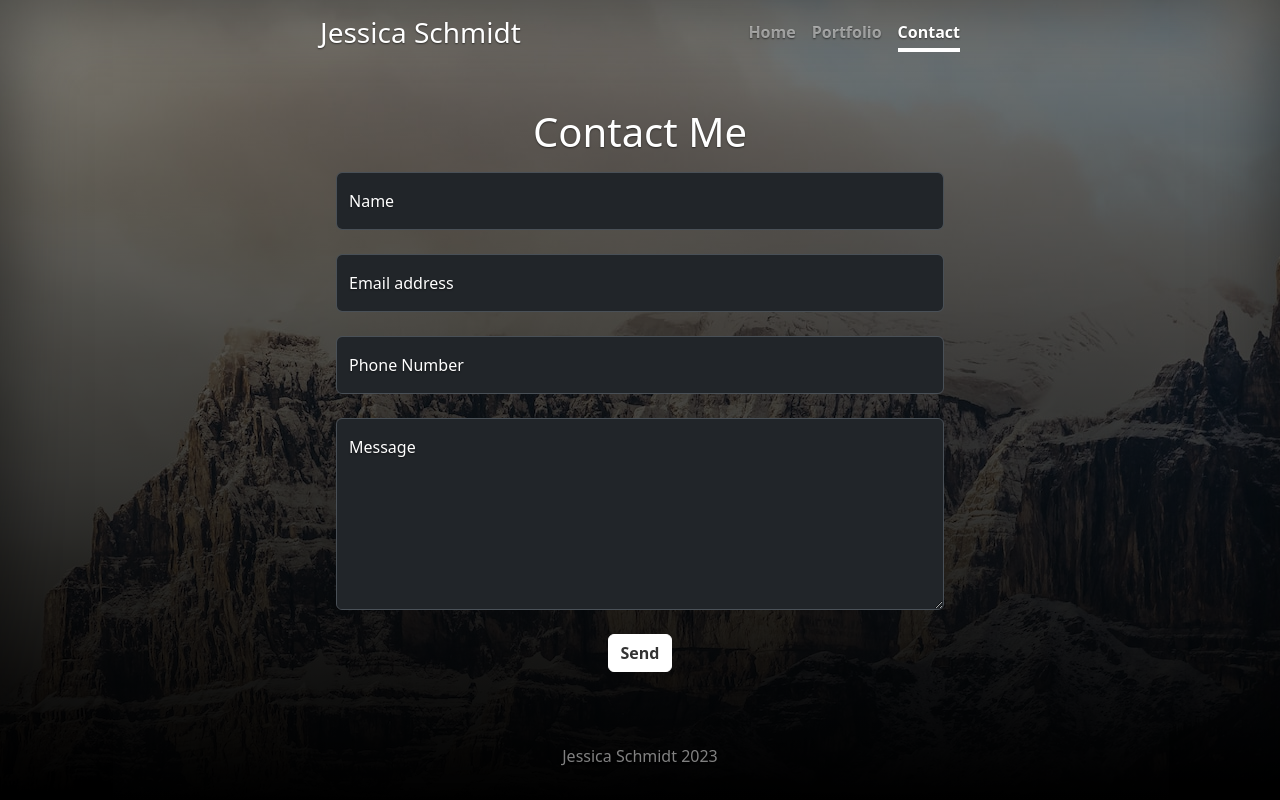
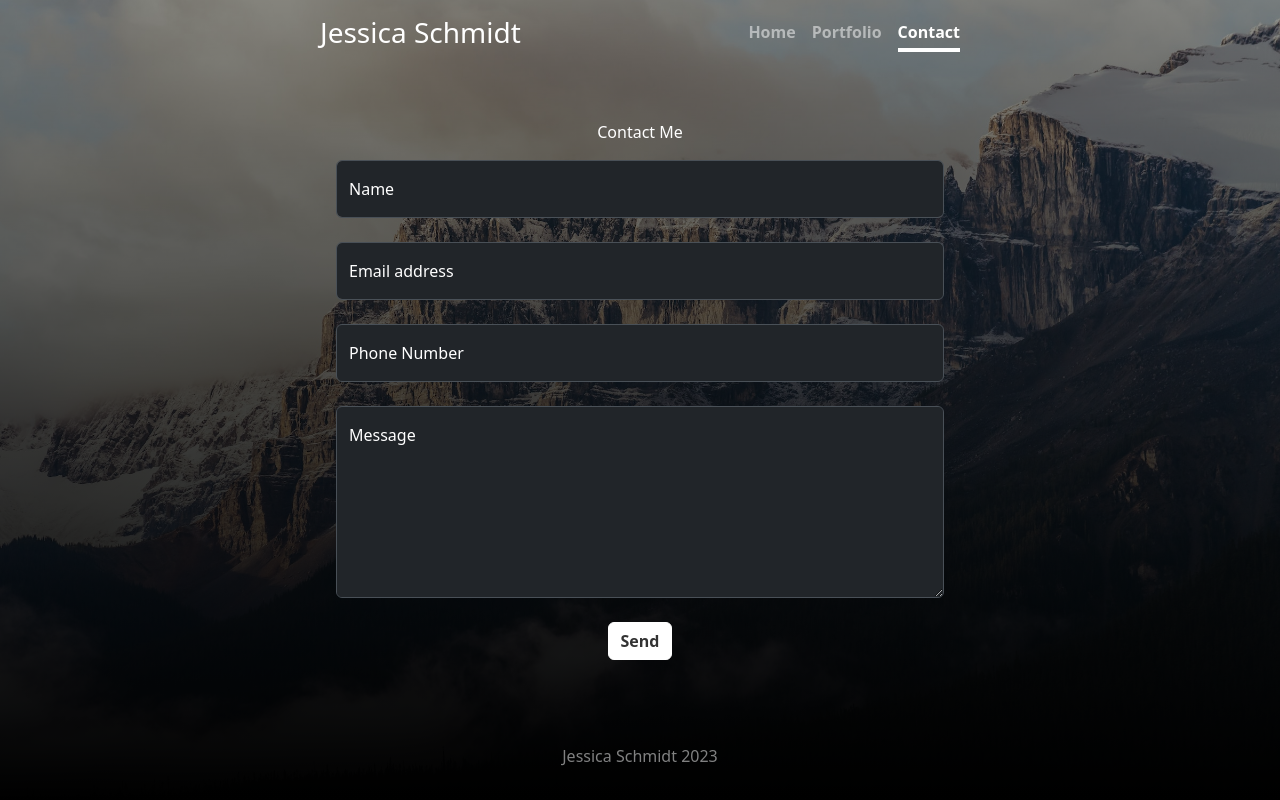
Before and after one commit to thejessimica/portfolio, a Flask app: page /contact in a window 1280 px wide. Run offline with Flask 3, Linux system fonts and the light colour scheme; some libraries are stand-ins or nearby versions.

Commit message:
Update content and fix linear gradient

```diff
--- a/main.py
+++ b/main.py
@@ -23,7 +23,8 @@ def home():
 
 @app.route('/portfolio')
 def portfolio():
-    return render_template("portfolio.html")
+    portfolio = [1, 2, 3, 4, 5, 6, 7, 8]
+    return render_template("portfolio.html", portfolio=portfolio)
 
 
 @app.route('/contact', methods=["GET", "POST"])
--- a/static/css/cover.css
+++ b/static/css/cover.css
@@ -15,17 +15,39 @@
 /*
  * Base structure
  */
+body {
+  margin: 0;
+  overflow: auto;
+  height: 100vh;
+}
 
-body {
-  text-shadow: 0 .05rem .1rem rgba(0, 0, 0, .5);
-  box-shadow: inset 0 0 5rem rgba(0, 0, 0, .5);
-  background:
-  linear-gradient(
-  rgba(0, 0, 0, 0.4),
-  rgba(0, 0, 0, 1.0)),
-  url("../assets/img/jericho-cervantes-rocky-mountains.jpg");
-  background-position: top;
+body::before {
+  content: '';
+  position: fixed;
+  top: 0;
+  left: 0;
+  width: 100%;
+  height: 100%;
+  z-index: -1;
+  background: linear-gradient(
+    rgba(0, 0, 0, 0.4),
+    rgba(0, 0, 0, 1.0)
+  );
 }
+
+body::after {
+  content: '';
+  position: fixed;
+  top: 0;
+  left: 0;
+  width: 100%;
+  height: 100%;
+  background: url("../assets/img/jericho-cervantes-rocky-mountains.jpg") top;
+  background-size: cover;
+  background-repeat: no-repeat;
+  z-index: -2;
+}
+
 
 .cover-container {
   max-width: 42em;
--- a/templates/contact.html
+++ b/templates/contact.html
@@ -13,9 +13,9 @@
 
   <main class="px-3">
     {% if form_submitted %}
-    <h1>Thank you for reaching out!</h1>
+    <p>Thank you for reaching out!</p>
     {% else: %}
-    <h1>Contact Me</h1>
+    <p>Contact Me</p>
     <p class="lead">
     <form
             id="contactForm"
--- a/templates/index.html
+++ b/templates/index.html
@@ -12,7 +12,7 @@
   </header>
 
   <main class="px-3">
-    <h1>hello there :)</h1>
+    <h1>Hello there :)</h1>
     <p class="lead">Welcome to my portfolio site! My name is Jessica, and I am a software developer. I am currently looking for full-time work. <br>Check out my portfolio with the link below!</p>
     <p class="lead">
       <a href="{{ url_for('portfolio') }}" class="btn btn-lg btn-light fw-bold border-white bg-white">View Portfolio</a>
```
Also changed, not shown: templates/portfolio.html (+15 -2 lines).
